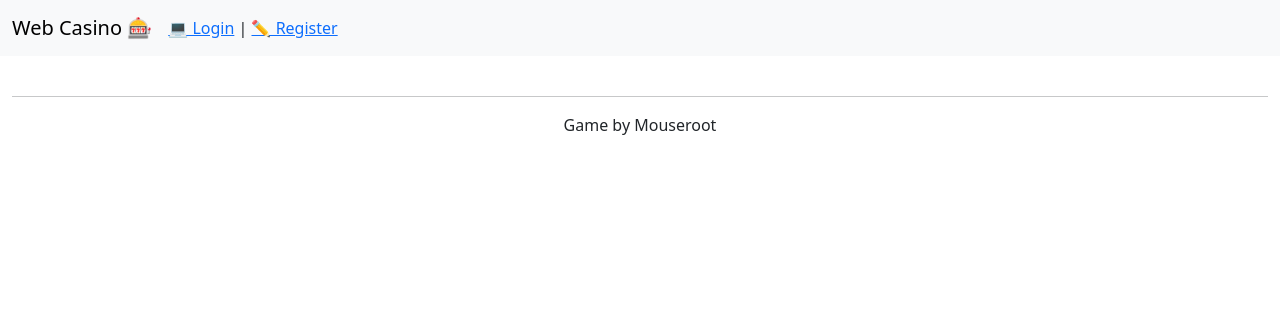
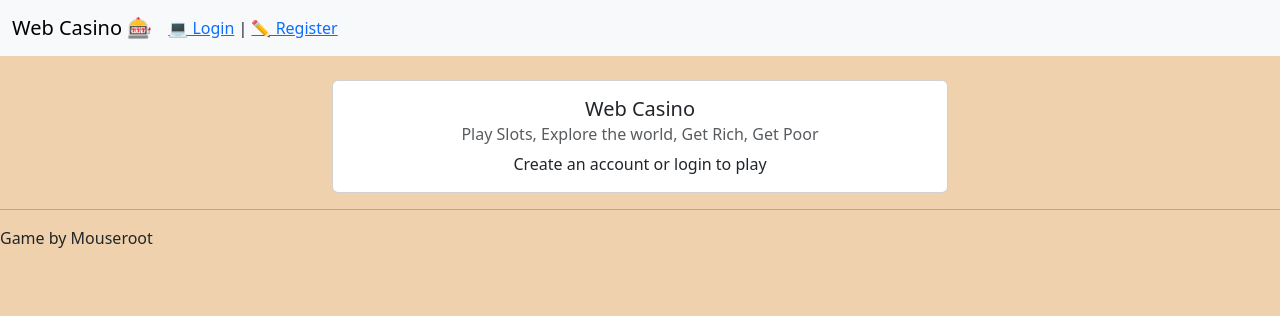
Before and after one commit to mouseroot/WebCasino, a Flask app: page / in a window 1280 px wide. Shown: the top 316 px of the page. Run offline with Flask 3, Linux system fonts and the light colour scheme.

Commit message:
Bootstrap
Added boostrap/changed background color

```diff
--- a/templates/base.html
+++ b/templates/base.html
@@ -5,6 +5,11 @@
 	<meta http-equiv="X-UA-Compatible" content="IE=edge" />
 	<meta name="viewport" content="width=device-width, initial-scale=1.0" />
     <link href="https://cdn.jsdelivr.net/npm/bootstrap@5.3.2/dist/css/bootstrap.min.css" rel="stylesheet" integrity="sha384-T3c6CoIi6uLrA9TneNEoa7RxnatzjcDSCmG1MXxSR1GAsXEV/Dwwykc2MPK8M2HN" crossorigin="anonymous">
+    <style type="text/css">
+        body {
+            background-color: rgb(239, 210, 173);
+        }
+    </style>
 	<title>{% block title %}{% endblock %}</title>
 </head>
 <body>
--- a/templates/home.html
+++ b/templates/home.html
@@ -6,6 +6,111 @@
 
 {% block content %}
 	{% if current_user.is_authenticated %}
+	<br />
+	<div class="container">
+	<div class="row">
+		<div class="col">
+			<div class="card" style="width: 18rem;">
+				<div class="card-body">
+				  <h5 class="card-title">Casino</h5>
+				  <h6 class="card-subtitle mb-2 text-body-secondary">Play slots or beg on the streets</h6>
+				  <p class="card-text">This casino is the best around, no fees and pure profit.</p>
+				  <a href="/casino" class="card-link btn btn-primary">Go</a>
+				</div>
+			  </div>
+		</div>
+		<div class="col">
+			<div class="card" style="width: 18rem;">
+				<div class="card-body">
+				  <h5 class="card-title">Home</h5>
+				  <h6 class="card-subtitle mb-2 text-body-secondary">Go home and relax, regain some energy or watch some tv.</h6>
+				  <p class="card-text">Some quick example text to build on the card title and make up the bulk of the card's content.</p>
+				  <a href="/home" class="card-link btn btn-primary">Go</a>
+				</div>
+			  </div>
+		</div>
+		<div class="col">
+			<div class="card" style="width: 18rem;">
+				<div class="card-body">
+				  <h5 class="card-title">Bank</h5>
+				  <h6 class="card-subtitle mb-2 text-body-secondary">Store your 💵 Bucks or Make a Widthdrawl</h6>
+				  <p class="card-text">Some quick example text to build on the card title and make up the bulk of the card's content.</p>
+				  <a href="/bank" class="card-link btn btn-primary">Go</a>
+				</div>
+			  </div>
+		</div>
+	  </div>
+	  <br />
+	  <!-- Row 2-->
+	  <div class="row">
+		<div class="col">
+			<div class="card" style="width: 18rem;">
+				<div class="card-body">
+				  <h5 class="card-title">Library</h5>
+				  <h6 class="card-subtitle mb-2 text-body-secondary">Learn things, gain knowledge</h6>
+				  <p class="card-text">Some quick example text to build on the card title and make up the bulk of the card's content.</p>
+				  <a href="/library" class="card-link btn btn-primary">Go</a>
+				</div>
+			  </div>
+		</div>
+		<div class="col">
+			<div class="card" style="width: 18rem;">
+				<div class="card-body">
+				  <h5 class="card-title">Currency Exchange</h5>
+				  <h6 class="card-subtitle mb-2 text-body-secondary">Exchange coin/gems for Bucks</h6>
+				  <p class="card-text">Some quick example text to build on the card title and make up the bulk of the card's content.</p>
+				  <a href="/xchange" class="card-link btn btn-primary">Go</a>
+				</div>
+			  </div>
+		</div>
+		<div class="col">
+			<div class="card" style="width: 18rem;">
+				<div class="card-body">
+				  <h5 class="card-title">Store</h5>
+				  <h6 class="card-subtitle mb-2 text-body-secondary">Go Shopping</h6>
+				  <p class="card-text">Some quick example text to build on the card title and make up the bulk of the card's content.</p>
+				  <a href="/store" class="card-link btn btn-primary">Go</a>
+				</div>
+			  </div>
+		</div>
+	  </div>
+	  <br />
+	  <!-- Row 3-->
+	  <div class="row">
+		<div class="col">
+			<div class="card" style="width: 18rem;">
+				<div class="card-body">
+				  <h5 class="card-title">Airport</h5>
+				  <h6 class="card-subtitle mb-2 text-body-secondary">Fly away</h6>
+				  <p class="card-text">Some quick example text to build on the card title and make up the bulk of the card's content.</p>
+				  <a href="/airport" class="card-link btn btn-primary">Go</a>
+				</div>
+			  </div>
+		</div>
+		<div class="col">
+			<div class="card" style="width: 18rem;">
+				<div class="card-body">
+				  <h5 class="card-title">Docks</h5>
+				  <h6 class="card-subtitle mb-2 text-body-secondary">Float away</h6>
+				  <p class="card-text">Some quick example text to build on the card title and make up the bulk of the card's content.</p>
+				  <a href="/docks" class="card-link btn btn-primary">Go</a>
+
+				</div>
+			  </div>
+		</div>
+		<div class="col">
+			<div class="card" style="width: 18rem;">
+				<div class="card-body">
+				  <h5 class="card-title">???</h5>
+				  <h6 class="card-subtitle mb-2 text-body-secondary">Card subtitle</h6>
+				  <p class="card-text">Some quick example text to build on the card title and make up the bulk of the card's content.</p>
+				  <a href="/" class="card-link btn btn-primary">???</a>
+				</div>
+			</div>
+		</div>
+	  </div>
+	  <br />
+	<!--
 		<a href="/casino">🎰 Go to Casino</a><br />
 		<a href="/home">🏠 Go Home</a><br />
 		<a href="/bank">🏦 Go Bank</a><br />
@@ -14,11 +119,50 @@
 		<a href="/store">🏬 Go Store</a><br />
 		<a href="/airport">✈ Go Airport</a><br />
 		<a href="/docks">🚢 Go Docks</a><br />
+	-->
 	{% endif %}
 
 	<br />
 
 	{% if not current_user.is_authenticated %}
+	<div class="row">
+		<div class="col">
+			<!--
+			<div class="card" style="width: 18rem;">
+				<div class="card-body">
+				  <h5 class="card-title">Play Slots</h5>
+				  <h6 class="card-subtitle mb-2 text-body-secondary">Card subtitle</h6>
+				  <p class="card-text">Some quick example text to build on the card title and make up the bulk of the card's content.</p>
+				  <a href="/" class="card-link btn btn-primary">???</a>
+				</div>
+			</div>
+			-->
+		</div>
 
+		<div class="col-6">
+			<div class="card">
+				<div class="card-body">
+				  <h5 class="card-title">Web Casino</h5>
+				  <h6 class="card-subtitle mb-2 text-body-secondary">Play Slots, Explore the world, Get Rich, Get Poor</h6>
+				  <p class="card-text">Create an account or login to play</p>
+				  <!--a href="/" class="card-link btn btn-primary">???</a-->
+				</div>
+			</div>
+		</div>
+
+		<div class="col">
+			<!--
+			<div class="card" style="width: 18rem;">
+				<div class="card-body">
+				  <h5 class="card-title">???</h5>
+				  <h6 class="card-subtitle mb-2 text-body-secondary">Card subtitle</h6>
+				  <p class="card-text">Some quick example text to build on the card title and make up the bulk of the card's content.</p>
+				  <a href="/" class="card-link btn btn-primary">???</a>
+				</div>
+			</div>
+			-->
+		</div>
+	</div>
 	{% endif %}
+	</div>
 {% endblock %}
```
Also changed, not shown: templates/dashboard.html (+16 -5 lines).
